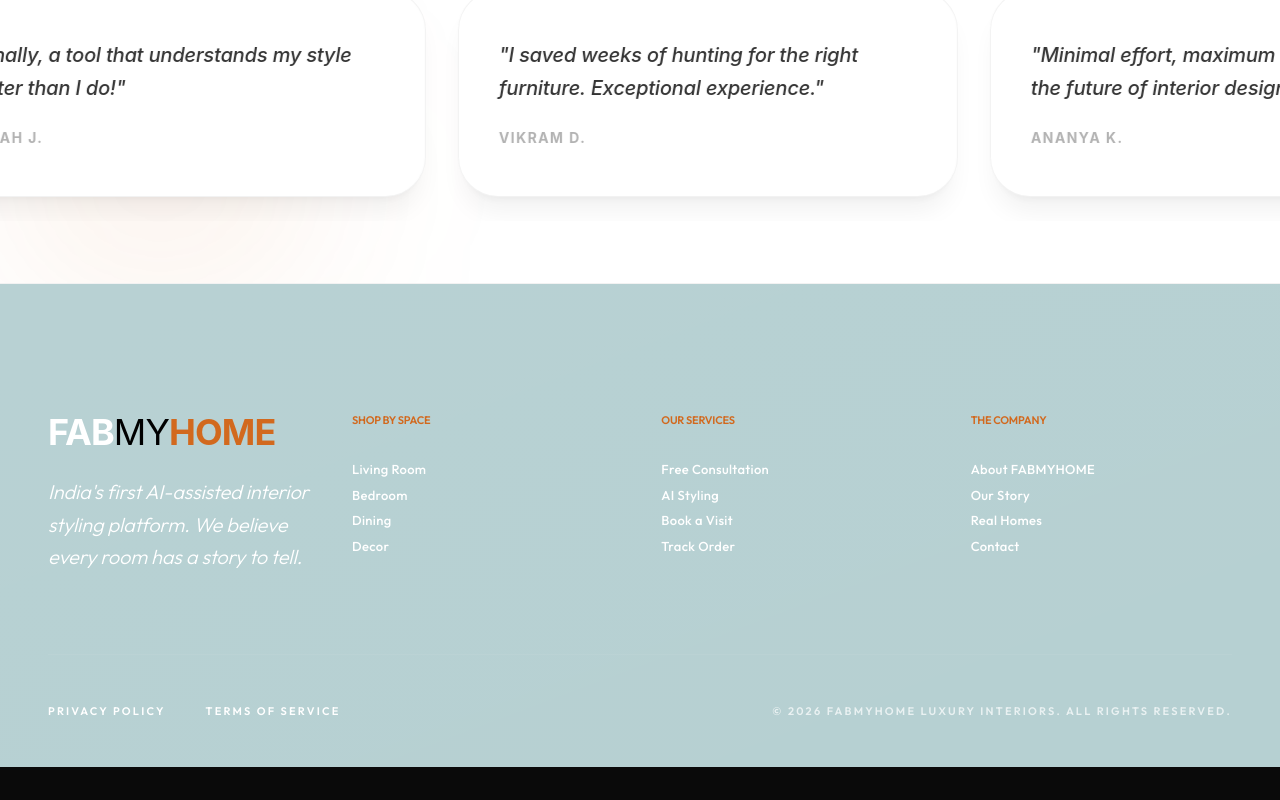
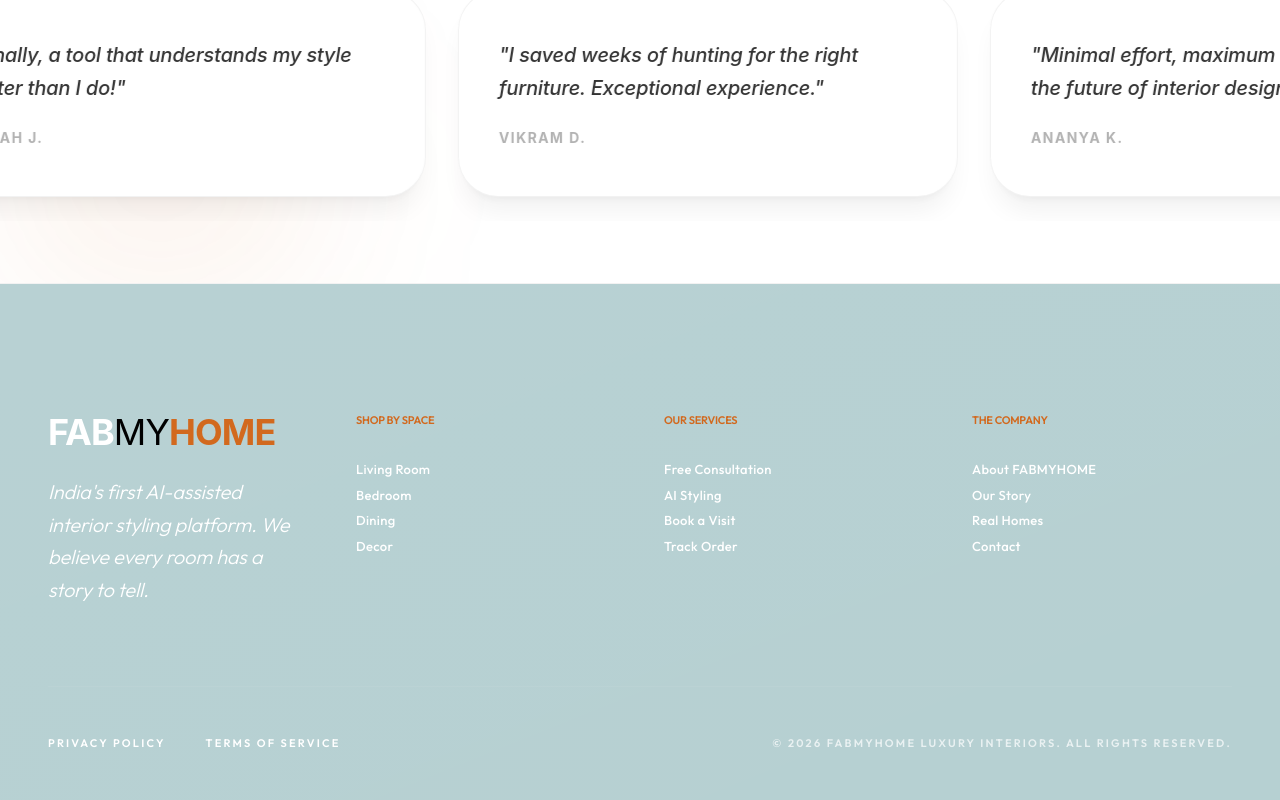
Before and after one commit to SiddharthChaturvedii/FABMYHOME, a Next.js app: page / in a window 1280 px wide. Shown: the part 4632-5432 px from the top of the page. Before the commit the page ends 5399 px from the top, so only its background shows below. Built offline with nearby package versions, Linux system fonts and the light colour scheme.

Commit message:
style: achieve perfect symmetry in footer columns and spacing across devices

```diff
--- a/components/layout/Footer.tsx
+++ b/components/layout/Footer.tsx
@@ -8,11 +8,11 @@ export default function Footer() {
       <div className="absolute inset-0 opacity-[0.03] pointer-events-none bg-gradient-to-br from-white to-transparent" />
 
       <div className="max-w-7xl mx-auto relative z-10">
-        {/* Main Footer Content */}
-        <div className="grid grid-cols-1 lg:grid-cols-4 gap-12 md:gap-16 lg:gap-8 mb-20">
+        {/* Main Footer Grid */}
+        <div className="grid grid-cols-1 md:grid-cols-3 lg:grid-cols-4 gap-x-8 gap-y-12 md:gap-y-16 lg:gap-x-12 mb-20">
 
-          {/* Section 1: Logo & Tagline */}
-          <div className="col-span-1 md:col-span-full lg:col-span-1 flex flex-col items-start md:items-center lg:items-start text-left md:text-center lg:text-left">
+          {/* Column 1: Logo & Tagline (Laptop) / Top Center (Tablet) */}
+          <div className="md:col-span-3 lg:col-span-1 flex flex-col items-start md:items-center lg:items-start text-left md:text-center lg:text-left">
             <Link href="/" className="font-display text-3xl md:text-4xl tracking-tight text-white inline-block mb-6">
               <span className="font-bold">FAB</span>
               <span className="font-normal text-black">MY</span>
@@ -24,10 +24,8 @@ export default function Footer() {
             </p>
           </div>
 
-          {/* Sections 2, 3, 4: List Sections */}
-          <div className="col-span-1 md:col-span-full lg:col-span-3 grid grid-cols-1 md:grid-cols-3 gap-12 md:gap-8 lg:gap-12 pt-12 md:pt-0 border-t border-white/5 md:border-t-0">
-            {/* Shop by Space */}
-            <div className="flex flex-col text-left">
+          {/* Column 2: Shop by Space */}
+          <div className="flex flex-col text-left pt-12 md:pt-0 border-t border-white/5 md:border-t-0">
             <h3 className="font-sans font-black uppercase tracking-[0.3em] text-[11px] text-[var(--color-terracotta)] mb-6 h-4">
               Shop by Space
             </h3>
@@ -42,8 +40,8 @@ export default function Footer() {
             </ul>
           </div>
 
-            {/* Our Services */}
-            <div className="flex flex-col text-left">
+          {/* Column 3: Our Services */}
+          <div className="flex flex-col text-left pt-12 md:pt-0 border-t border-white/5 md:border-t-0">
             <h3 className="font-sans font-black uppercase tracking-[0.3em] text-[11px] text-[var(--color-terracotta)] mb-6 h-4">
               Our Services
             </h3>
@@ -58,8 +56,8 @@ export default function Footer() {
             </ul>
           </div>
 
-            {/* The Company */}
-            <div className="flex flex-col text-left">
+          {/* Column 4: The Company */}
+          <div className="flex flex-col text-left pt-12 md:pt-0 border-t border-white/5 md:border-t-0">
             <h3 className="font-sans font-black uppercase tracking-[0.3em] text-[11px] text-[var(--color-terracotta)] mb-6 h-4">
               The Company
             </h3>
@@ -72,7 +70,6 @@ export default function Footer() {
                 </li>
               ))}
             </ul>
-            </div>
           </div>
         </div>
 
```
Lines whose indentation alone changed are shown as unchanged.
